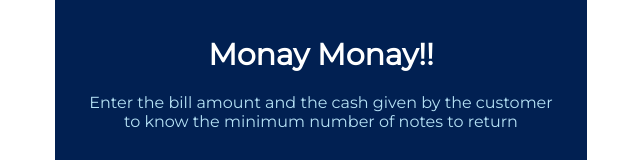
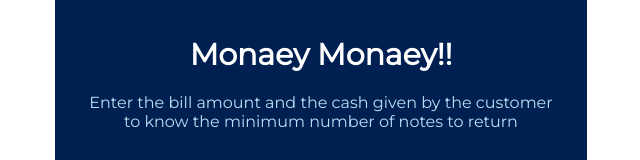
Before and after one commit to nikethanrai/cashRegister, a React (Create React App) app: page / in a window 1280 px wide. Shown: the top 160 px of the page, without its empty margins (319-959 px from the left). Built offline with nearby package versions, Linux system fonts and the light colour scheme; the HTML template or start-up script is replaced by a standard one.

Commit message:
Update App.js

```diff
--- a/src/App.js
+++ b/src/App.js
@@ -78,7 +78,7 @@ function App() {
 
   return (
     <div className="App">
-      <h1>Monay Monay!!</h1>
+      <h1>Monaey Monaey!!</h1>
       <p>Enter the bill amount and the cash given by the customer to know the minimum number of notes to return</p>
       <div className='label'> Bill Amount:
         <input onInput={billInputHandler} type='number' id='billAmt' />
```
